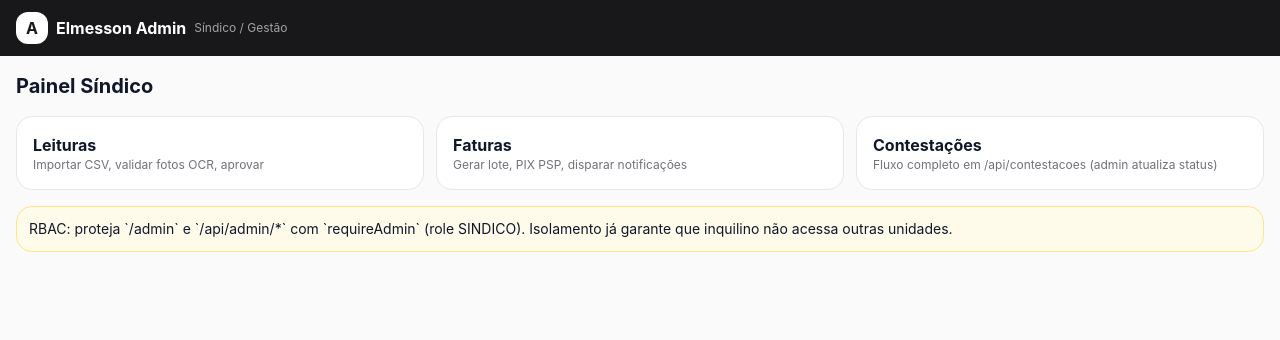
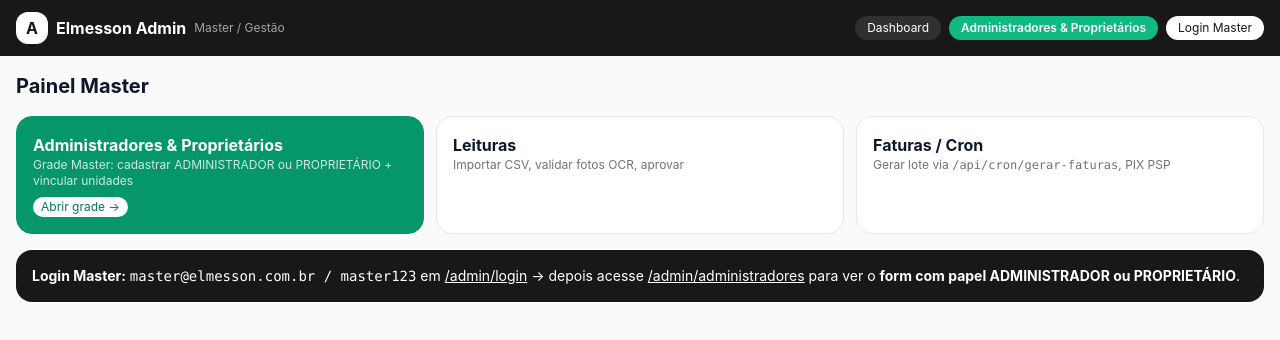
Before and after one commit to elmesson/medi-o, a Next.js app: page /admin in a window 1280 px wide. Shown: the top 340 px of the page. Built offline with nearby package versions, Linux system fonts and the light colour scheme.

Commit message:
fix(admin): expoe form ADMINISTRADOR/PROPRIETARIO via master - nav + dashboard link

```diff
--- a/src/app/(admin)/admin/page.tsx
+++ b/src/app/(admin)/admin/page.tsx
@@ -2,13 +2,15 @@ import Link from "next/link";
 export default function AdminPage(){
   return (
     <div className="space-y-4">
-      <h1 className="text-xl font-bold">Painel Síndico</h1>
+      <h1 className="text-xl font-bold">Painel Master</h1>
       <div className="grid md:grid-cols-3 gap-3">
+        <Link href="/admin/administradores" className="bg-emerald-600 text-white border border-emerald-600 rounded-2xl p-4 hover:bg-emerald-700"><b>Administradores & Proprietários</b><div className="text-xs opacity-80">Grade Master: cadastrar ADMINISTRADOR ou PROPRIETÁRIO + vincular unidades</div><span className="text-xs bg-white text-emerald-700 rounded-full px-2 py-0.5 mt-2 inline-block">Abrir grade →</span></Link>
         <Link href="/api/admin/leituras" className="bg-white border rounded-2xl p-4"><b>Leituras</b><div className="text-xs text-zinc-500">Importar CSV, validar fotos OCR, aprovar</div></Link>
-        <Link href="/api/admin/conta" className="bg-white border rounded-2xl p-4"><b>Faturas</b><div className="text-xs text-zinc-500">Gerar lote, PIX PSP, disparar notificações</div></Link>
-        <div className="bg-white border rounded-2xl p-4"><b>Contestações</b><div className="text-xs text-zinc-500">Fluxo completo em /api/contestacoes (admin atualiza status)</div></div>
+        <div className="bg-white border rounded-2xl p-4"><b>Faturas / Cron</b><div className="text-xs text-zinc-500">Gerar lote via <code>/api/cron/gerar-faturas</code>, PIX PSP</div></div>
       </div>
-      <div className="bg-amber-50 border border-amber-200 rounded-2xl p-3 text-sm">RBAC: proteja `/admin` e `/api/admin/*` com `requireAdmin` (role SINDICO). Isolamento já garante que inquilino não acessa outras unidades.</div>
+      <div className="bg-zinc-900 text-white rounded-2xl p-4 text-sm">
+        <b>Login Master:</b> <code>master@elmesson.com.br / master123</code> em <Link href="/admin/login" className="underline">/admin/login</Link> → depois acesse <Link href="/admin/administradores" className="underline">/admin/administradores</Link> para ver o <b>form com papel ADMINISTRADOR ou PROPRIETÁRIO</b>.
+      </div>
     </div>
   );
 }
--- a/src/app/(admin)/layout.tsx
+++ b/src/app/(admin)/layout.tsx
@@ -1,9 +1,17 @@
+import Link from "next/link";
 export default function AdminLayout({ children }: { children: React.ReactNode }) {
   return (
     <div className="min-h-screen bg-zinc-50">
-      <header className="bg-zinc-900 text-white px-4 py-3 flex items-center gap-2">
-        <div className="w-8 h-8 bg-white text-zinc-900 grid place-items-center rounded-xl font-bold">A</div>
-        <b>Elmesson Admin</b><span className="text-xs opacity-60">Síndico / Gestão</span>
+      <header className="bg-zinc-900 text-white px-4 py-3 flex items-center justify-between">
+        <div className="flex items-center gap-2">
+          <div className="w-8 h-8 bg-white text-zinc-900 grid place-items-center rounded-xl font-bold">A</div>
+          <b>Elmesson Admin</b><span className="text-xs opacity-60">Master / Gestão</span>
+        </div>
+        <nav className="flex gap-2 text-xs">
+          <Link href="/admin" className="bg-white/10 hover:bg-white/20 rounded-full px-3 py-1">Dashboard</Link>
+          <Link href="/admin/administradores" className="bg-emerald-500 hover:bg-emerald-600 rounded-full px-3 py-1 font-semibold">Administradores & Proprietários</Link>
+          <Link href="/admin/login" className="bg-white text-zinc-900 rounded-full px-3 py-1">Login Master</Link>
+        </nav>
       </header>
       <main className="max-w-7xl mx-auto p-4">{children}</main>
     </div>
```
